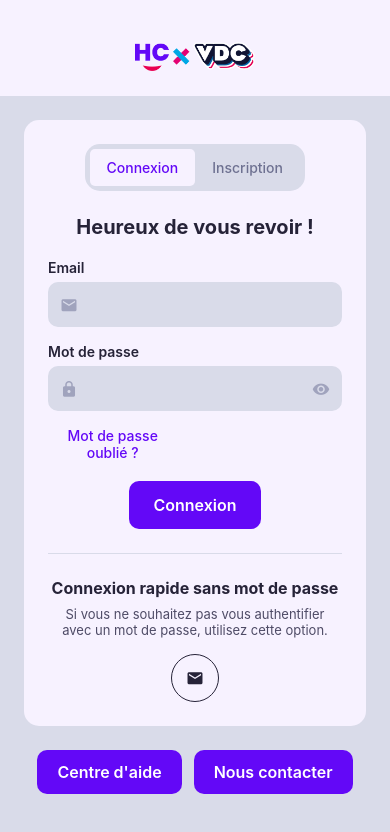
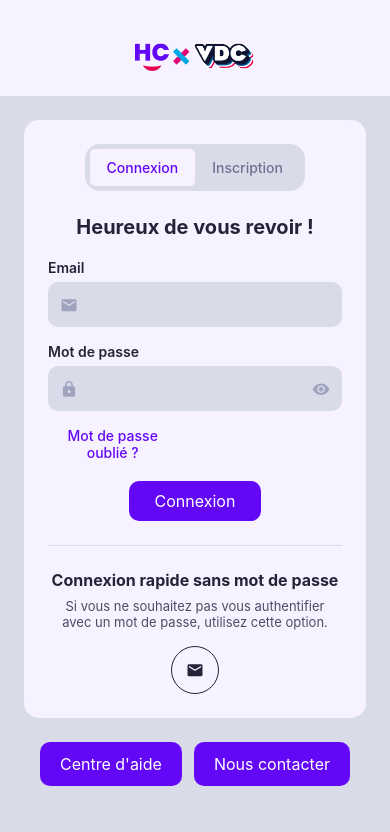
Before and after one commit to Toavina-H/hc_mobile, a React Native app: screen / in a window 390 px wide. Shown: the top 832 px of the page. Built offline with nearby package versions, Linux system fonts and the light colour scheme.

Commit message:
HcButton has now a width that fits content

```diff
--- a/src/components/HcButton.tsx
+++ b/src/components/HcButton.tsx
@@ -23,7 +23,7 @@ type ButtonProps = {
   textStyle?: StyleProp<TextStyle>
 }
 
-export default function Button({
+export default function HcButton({
   title,
   onPress,
   variant = 'primary',
@@ -34,6 +34,7 @@ export default function Button({
   textStyle,
 }: ButtonProps) {
   const isDisabled = disabled || loading
+
 
   return (
     <TouchableOpacity
@@ -48,7 +49,7 @@ export default function Button({
       disabled={isDisabled}
     >
       {loading ? (
-        <ActivityIndicator color={variant === 'primary' ? '#fff' : theme.colors.primary} />
+        <ActivityIndicator color={variant === 'primary' ? theme.colors.white : theme.colors.primary} />
       ) : (
         <Text style={[styles.text, textVariantStyles[variant], textStyle]}>
           {title}
@@ -60,7 +61,8 @@ export default function Button({
 
 const styles = StyleSheet.create({
   base: {
-    paddingVertical: 14,
+    paddingVertical: 10,
+    paddingHorizontal: 20,
     borderRadius: 10,
     alignItems: 'center',
     justifyContent: 'center',
@@ -73,7 +75,7 @@ const styles = StyleSheet.create({
     opacity: 0.5,
   },
   text: {
-    fontWeight: '600',
+    fontWeight: '400',
     fontSize: 16,
   },
 })
@@ -94,7 +96,7 @@ const variantStyles = StyleSheet.create({
 
 const textVariantStyles = StyleSheet.create({
   primary: {
-    color: '#fff',
+    color: theme.colors.white,
   },
   outline: {
     color: theme.colors.primary,
```
